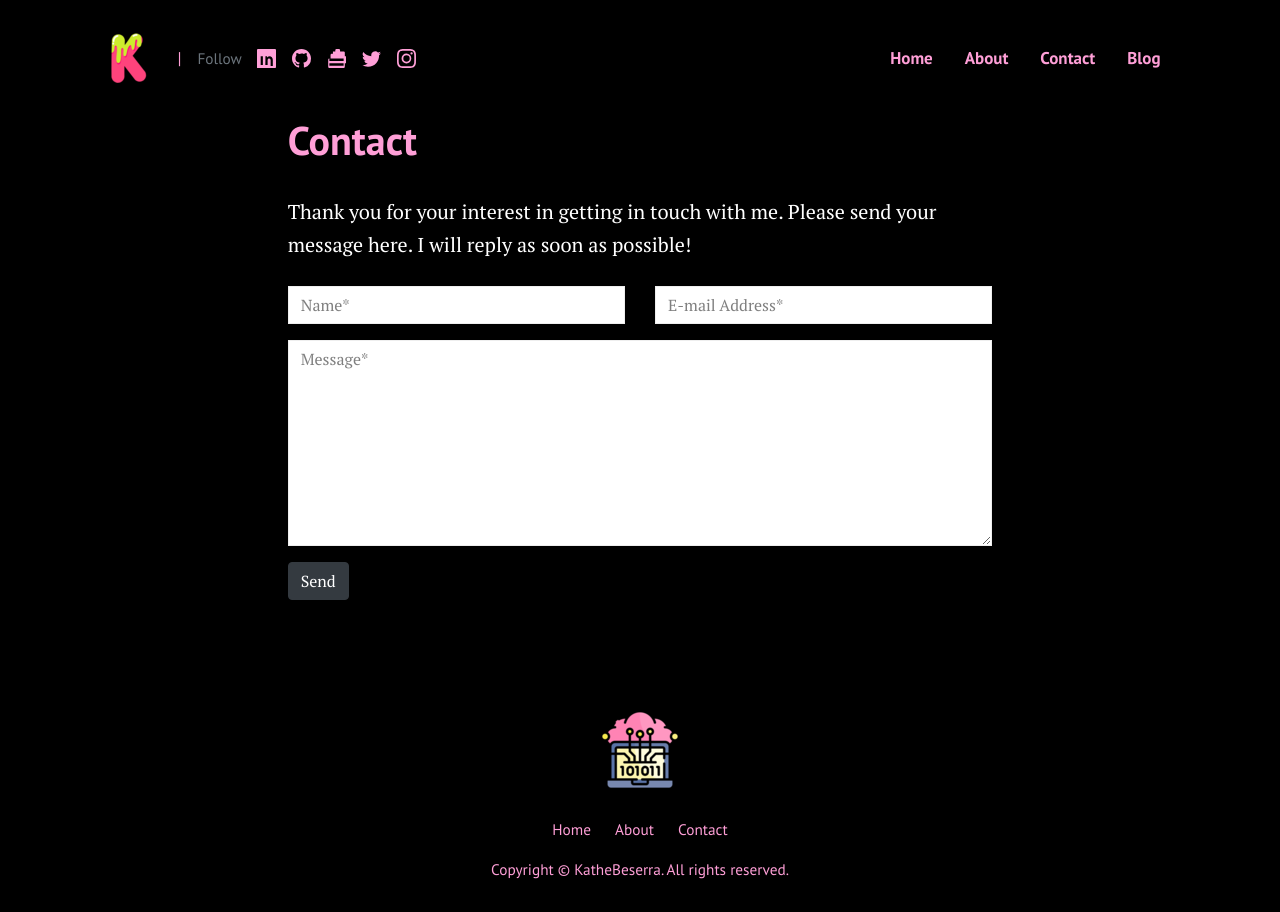
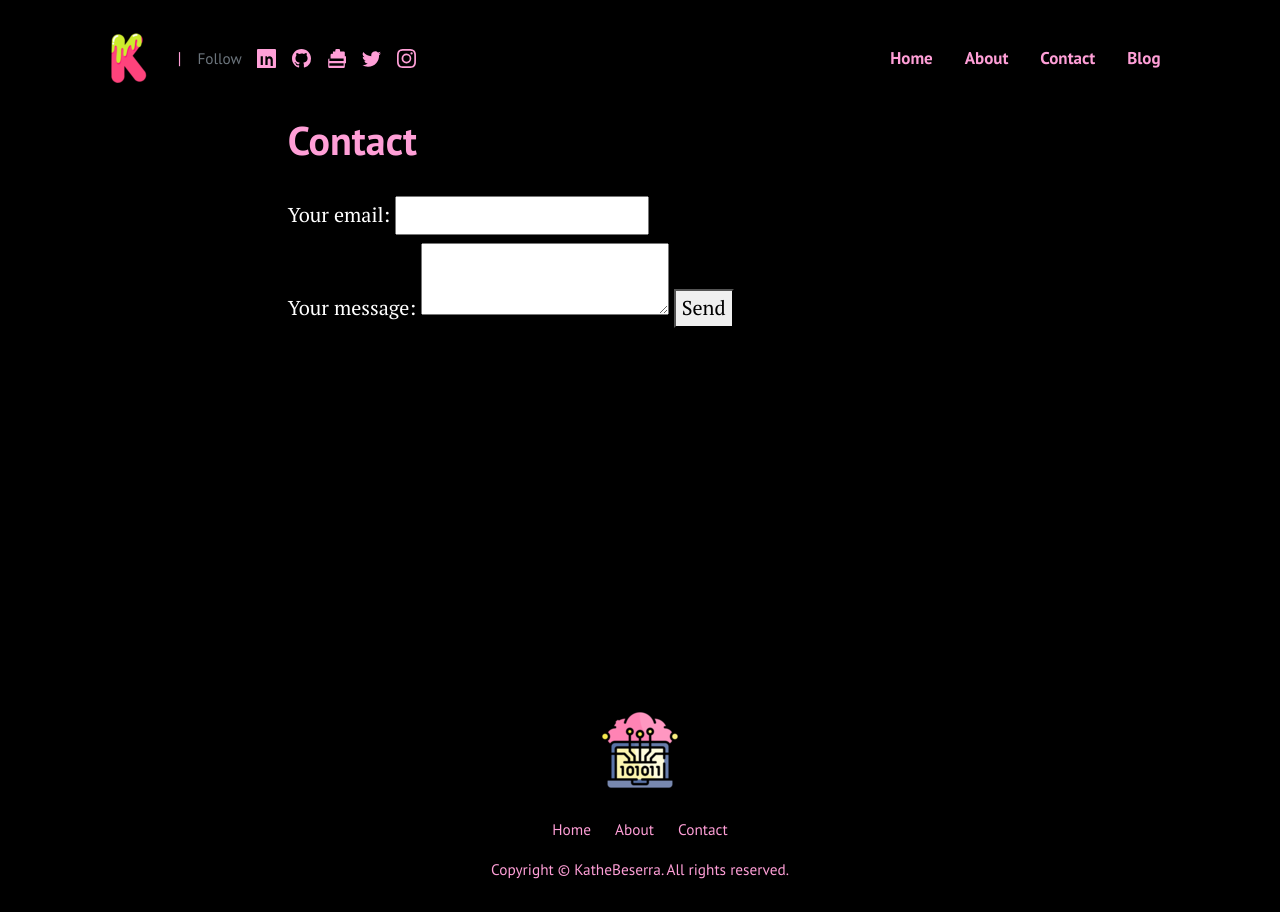
Before and after one commit to KatheIsabelle/KatheBeserra.github.io, a Jekyll site: the page built from pages/contact.html, in a window 1280 px wide. Built offline with Jekyll 4.4.1, drawn with Linux system fonts in a browser that asks for light colours.

Commit message:
:zap: contact page

```diff
--- a/pages/contact.html
+++ b/pages/contact.html
@@ -5,16 +5,19 @@ permalink: "/contact/"
 comments: false
 ---
 
-<form action="https://formspree.io/f/mdkkyydw" method="POST">
-    <p class="mb-4">Thank you for your interest in getting in touch with me. Please send your message here. I will reply as soon as possible!</p>
-    <div class="form-group row">
-      <div class="col-md-6">
-        <input class="form-control" type="text" name="name" placeholder="Name*" required>
-      </div>
-      <div class="col-md-6">
-        <input class="form-control" type="email" name="_replyto" placeholder="E-mail Address*" required>
-      </div>
-    </div>
-    <textarea rows="8" class="form-control mb-3" name="message" placeholder="Message*" required></textarea>
-    <input class="btn btn-dark" type="submit" value="Send">
-  </form>
+
+<form
+  action="https://formspree.io/f/mdkkyydw"
+  method="POST"
+>
+  <label>
+    Your email:
+    <input type="email" name="email">
+  </label>
+  <label>
+    Your message:
+    <textarea name="message"></textarea>
+  </label>
+  <!-- your other form fields go here -->
+  <button type="submit">Send</button>
+</form>
```
